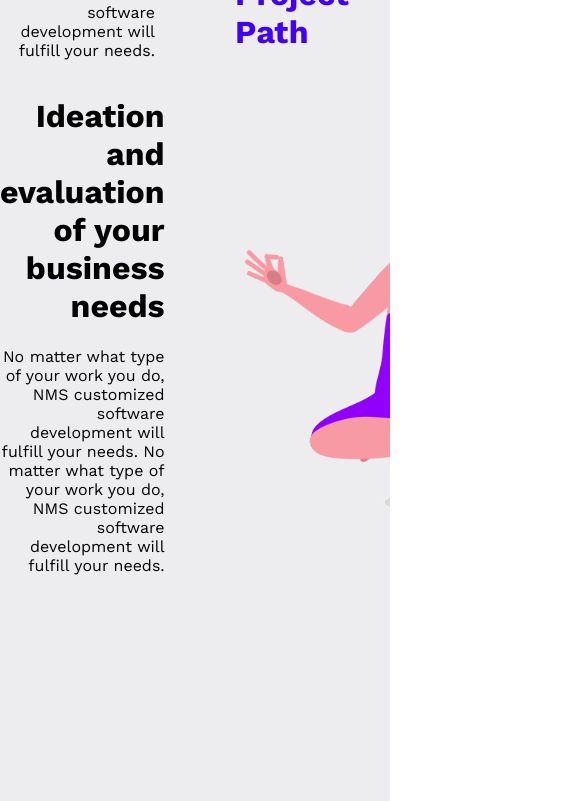
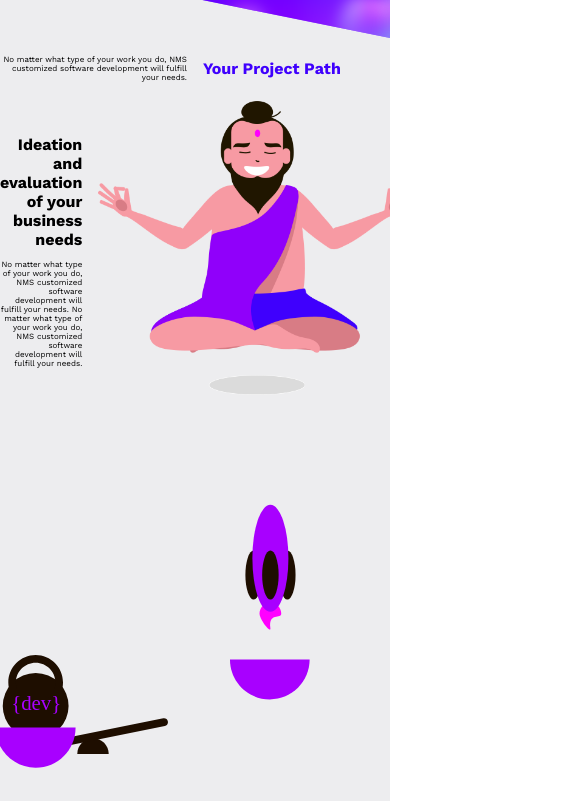
Before and after one commit to yats-vlds/nms, a React (Create React App) app: page / in a window 390 px wide. Shown: the part 500-1301 px from the top of the page, 585 px wide, since content can reach past the window. Built offline with nearby package versions, Linux system fonts and the light colour scheme; the HTML template or start-up script is replaced by a standard one.

Commit message:
add media in expert

```diff
--- a/src/components/AnimateHorse.css
+++ b/src/components/AnimateHorse.css
@@ -1,3 +1,7 @@
+.animateHorse {
+    display: flex;
+}
+
 .table {
     width: 500px;
     height: 500px;
--- a/src/components/AnimateHorse.js
+++ b/src/components/AnimateHorse.js
@@ -5,8 +5,8 @@
 import kind from "../assets/chessKind.svg"
 
 
-const AnimateHorse = (props) => {
-    return <div style={{display: "flex"}}>
+const AnimateHorse = () => {
+    return <div className="animateHorse">
         <object type="image/svg+xml" data={shakhamatyTable} className="table"/>
         <object type="image/svg+xml" data={kon} className="kon"/>
         <object type="image/svg+xml" data={kind} className="kind" />
--- a/src/components/AnimateRocket.css
+++ b/src/components/AnimateRocket.css
@@ -169,6 +169,8 @@
 }
 
 
+
+
 /*.kamen {*/
 /*    position: absolute;*/
 /*    width: 750px;*/
--- a/src/components/Expert.css
+++ b/src/components/Expert.css
@@ -14,6 +14,7 @@
     height: 600px;
     margin-top: -54px;
 }
+
 .expert__lineFirst {
     display: flex;
     align-items: center;
@@ -32,6 +33,7 @@
 .expertText {
     text-align: right;
 }
+
 .expertTitleRight {
     font-weight: bold;
 }
@@ -63,6 +65,7 @@
 .expertRocket {
     margin-bottom: -15rem;
 }
+
 @-webkit-keyframes aligning {
     0% {
         padding-right: 0px;
@@ -86,10 +89,12 @@
         padding-right: 0px;
     }
 }
+
 .expert__lineLeft {
     width: 50%;
     margin-right: 50px;
 }
+
 .expert__lineRight {
     width: 50%;
     margin-left: 50px;
@@ -157,28 +162,261 @@
     }
 }
 
-@media(max-width: 1025px) {
-    .table {
-        width: 350px;
-        height: 350px;
+@media (max-width: 1025px) {
+    .animateRocket {
+        margin-left: -8rem;
     }
+
+    .kon, .kind, .table {
+        width: 350px !important;
+        height: 350px !important;
+    }
+
     .kon {
-        width: 350px;
-        height: 350px;
+        -webkit-animation: kon1024 6s infinite !important;
+        animation: kon1024 6s infinite !important;
     }
+
     .kind {
-        position: absolute;
-        width: 350px;
-        height: 350px;
-        animation: kind 6s infinite;
+        -webkit-animation: kind1024 6s infinite !important;
+        animation: kind1024 6s infinite !important;
+    }
+
+    .img-yog {
+        width: 20rem;
+        height: 20rem;
+    }
+
+    @-webkit-keyframes kon1024 {
+        0% {
+            margin-left: 0rem;
+        }
+        50% {
+            margin-left: -5rem;
+        }
+        100% {
+            margin-left: 0rem;
+        }
+    }
+
+    @keyframes kon1024 {
+        0% {
+            margin-left: 0rem;
+        }
+        50% {
+            margin-left: -5rem;
+        }
+        100% {
+            margin-left: 0rem;
+        }
+    }
+    @-webkit-keyframes kind1024 {
+        0% {
+            margin-left: 0rem;
+        }
+        50% {
+            margin-left: 5rem;
+        }
+        100% {
+            margin-left: 0rem;
+        }
+    }
+
+    @keyframes kind1024 {
+        0% {
+            margin-left: 0rem;
+        }
+        50% {
+            margin-left: 5rem;
+        }
+        100% {
+            margin-left: 0rem;
+        }
     }
 }
 
-@media(max-width: 769px) {
+@media (max-width: 769px) {
     .animateRocket {
+        margin-left: -12rem;
+        width: 650px;
         height: 650px;
-        padding: 11rem;
-        padding-top: 16rem;
-        padding-left: 7rem;
     }
+
+    .kon, .kind, .table {
+        width: 300px !important;
+        height: 300px !important;
+    }
+
+    .kon {
+        -webkit-animation: kon1024 6s infinite !important;
+        animation: kon1024 6s infinite !important;
+    }
+
+    .kind {
+        -webkit-animation: kind1024 6s infinite !important;
+        animation: kind1024 6s infinite !important;
+    }
+
+    @-webkit-keyframes kon1024 {
+        0% {
+            margin-left: 0rem;
+        }
+        50% {
+            margin-left: -4rem;
+        }
+        100% {
+            margin-left: 0rem;
+        }
+    }
+
+    @keyframes kon1024 {
+        0% {
+            margin-left: 0rem;
+        }
+        50% {
+            margin-left: -4rem;
+        }
+        100% {
+            margin-left: 0rem;
+        }
+    }
+    @-webkit-keyframes kind1024 {
+        0% {
+            margin-left: 0rem;
+        }
+        50% {
+            margin-left: 4rem;
+        }
+        100% {
+            margin-left: 0rem;
+        }
+    }
+
+    @keyframes kind1024 {
+        0% {
+            margin-left: 0rem;
+        }
+        50% {
+            margin-left: 4rem;
+        }
+        100% {
+            margin-left: 0rem;
+        }
+    }
+
+    .stone {
+        position: relative;
+        z-index: -1;
+        width: 3rem !important;
+        height: 3rem !important;
+    }
+
+    .line {
+        position: absolute;
+        z-index: 1;
+        width: 16rem !important;
+        height: 16rem !important;
+        margin-top: -7.5rem !important;
+        margin-left: -9.5rem !important;
+        margin-bottom: 0.8rem !important;
+        -webkit-animation: line 7s infinite;
+        animation: line 7s infinite;
+    }
+
+    .scalesRocket {
+        height: 33.6rem !important;
+        width: 23rem !important;
+        margin-top: -17.7rem;
+        margin-left: -13rem!important;
+        -webkit-animation: scalesRocket768 7s infinite;
+        animation: scalesRocket768 7s infinite;
+    }
+
+    .scalesRocketRight {
+        height: 6.8rem !important;
+        width: 5rem !important;
+        margin-left: 6.4rem!important;
+        margin-top: -5.5rem;
+    }
+
+    .rocket {
+        width: 22rem !important;
+        height: 35rem !important;
+        margin-left: -6.2rem !important;
+    }
+
+    .animateHorse {
+        margin-left: -1rem;
+    }
+
+    .expertTitleFirst, .expertTitle, .expertTitleRight {
+        font-size: 1.6rem;
+    }
+
+    p {
+        font-size: 12px !important;
+    }
+
+    .expertTwoRow {
+        height: 12rem;
+    }
+
 }
+
+@media(max-width: 426px) {
+    .expertTitleFirst, .expertTitle, .expertTitleRight {
+        font-size: 1rem;
+    }
+    p {
+        font-size: 8px !important;
+    }
+    .expertTwoRow {
+        height: 20rem;
+    }
+    .expertLeft {
+        padding-right: 0.5rem;
+    }
+
+    .expertRight {
+        padding-left: 0.5rem;
+    }
+    .expertRocket {
+         margin-bottom: 0rem;
+    }
+    .expertOneRow {
+    }
+    .stone {
+        width: 2rem !important;
+        height: 2rem !important;
+        margin-left: -3.2rem;
+    }
+    .line {
+        width: 9rem !important;
+        height: 9rem !important;
+        margin-top: -4.1rem !important;
+        margin-left: -5.3rem !important;
+        animation: back 7s infinite!important;
+    }
+    /*@keyframes back {*/
+    /*    0% {*/
+    /*        background: red;*/
+    /*    }*/
+    /*    50% {*/
+    /*        background: red;*/
+    /*    }*/
+    /*    100% {*/
+    /*        background: red;*/
+    /*    }*/
+    /*}*/
+    /*@-webkit-keyframes back {*/
+    /*    0% {*/
+    /*        background: red;*/
+    /*    }*/
+    /*    50% {*/
+    /*        background: red;*/
+    /*    }*/
+    /*    100% {*/
+    /*        background: red;*/
+    /*    }*/
+    /*}*/
+}
--- a/src/components/Expert.js
+++ b/src/components/Expert.js
@@ -9,7 +9,7 @@
     return (
         <div className="expert">
             <div className="container">
-                <div className="row expert-row">
+                <div className="row expert-row expertOneRow">
                     <div className="col-6 expertLeft">
                         <p className="expertText">
                             No matter what type of your work you do, NMS
@@ -23,7 +23,7 @@
                     </div>
                 </div>
 
-                <div className="row expert-row">
+                <div className="row expert-row expertTwoRow">
                     <div className="col-6 expertLeft">
                         <h1 className="expertTitle">
                             Ideation and evaluation
@@ -41,7 +41,7 @@
                     </div>
                 </div>
 
-                <div className="row expert-row expertRocket">
+                <div className="row expert-row expertRocket expertThreeRow">
                     <div className="col-6 expertLeft">
                             <AnimateRocket />
                     </div>
@@ -74,7 +74,7 @@
                         </p>
                     </div>
                     <div className="col-6 expertRight">
-                       <AnimateHorse />
+                       {/*<AnimateHorse />*/}
                     </div>
                 </div>
             </div>
```
Also changed, not shown: src/components/StarProject.css (+81 -22 lines).
